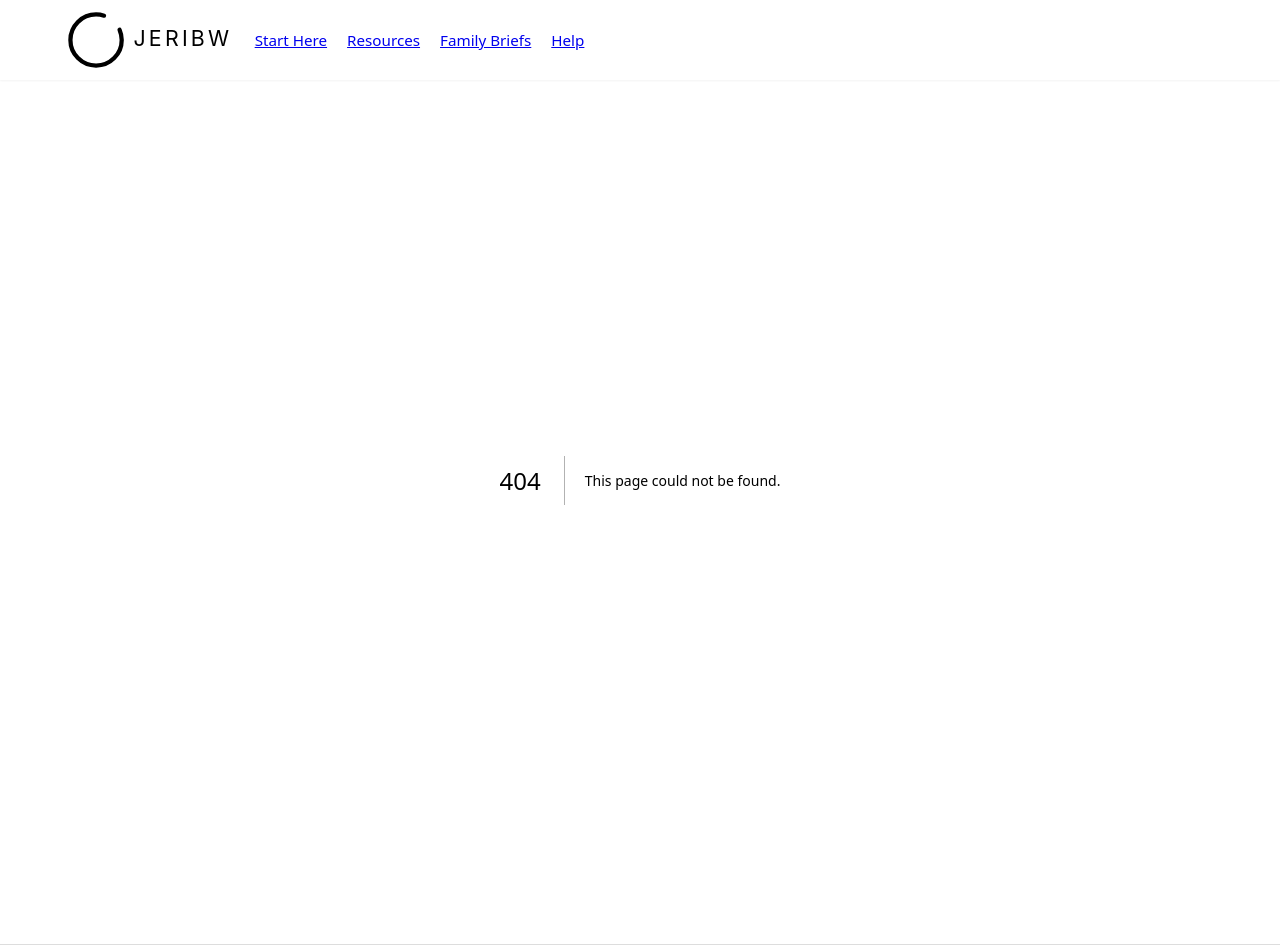
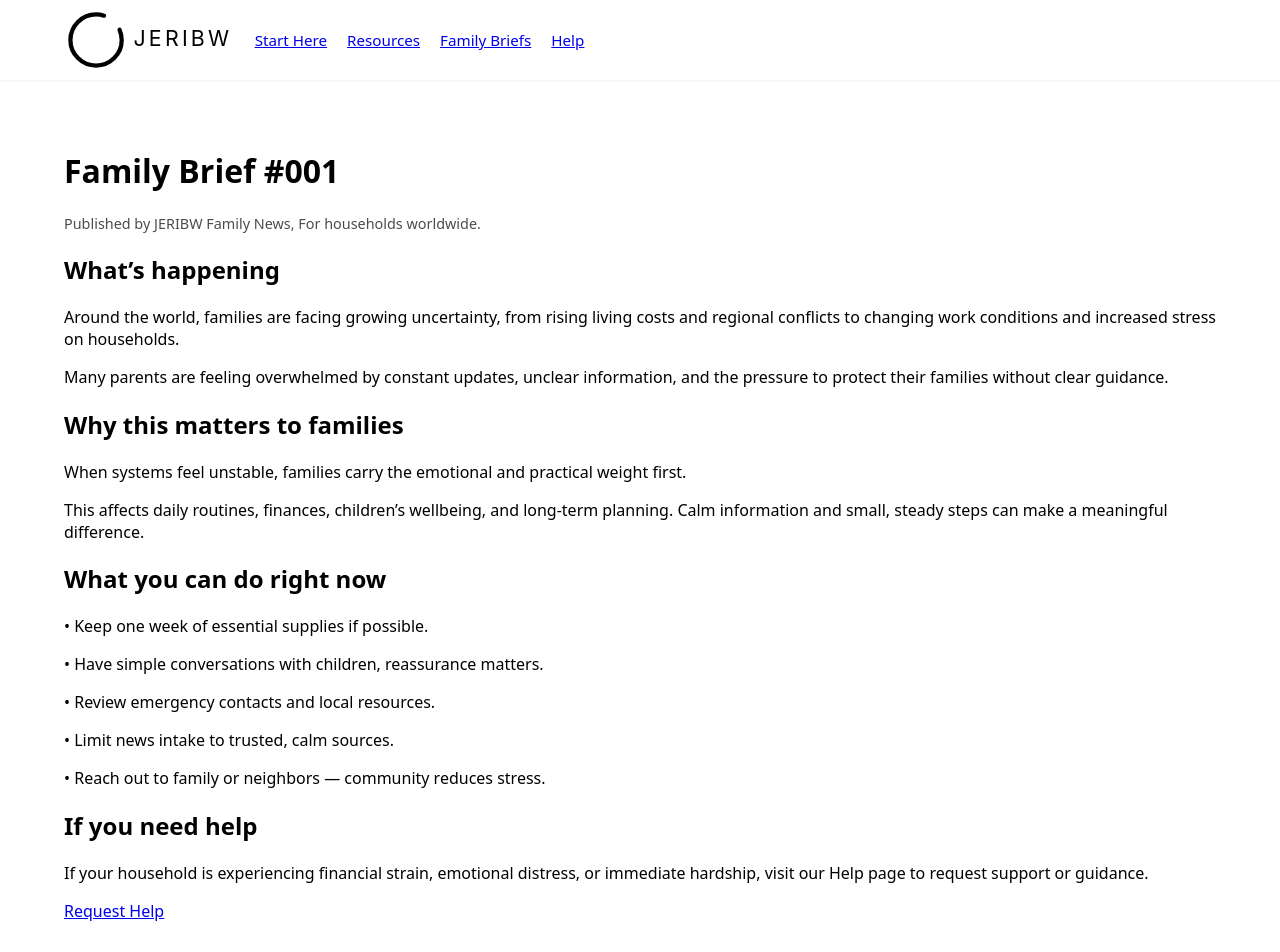
Before and after one commit to Jeribw-Foundation/jeribw, a Next.js app: page /briefs/first-family-brief in a window 1280 px wide. Before the commit this address had no page. Shown: the top 952 px of the page. Built offline with nearby package versions, Linux system fonts and the light colour scheme.

Commit message:
Add first Family Brief page

```diff
--- /dev/null
+++ b/app/briefs/first-family-brief/page.tsx
@@ -0,0 +1,74 @@
+export default function FirstFamilyBrief() {
+  return (
+    <main style={{ maxWidth: "72rem", margin: "0 auto", padding: "3rem 1.5rem" }}>
+      <h1>Family Brief #001</h1>
+
+      <p style={{ opacity: 0.7, fontSize: "0.9rem" }}>
+        Published by JERIBW Family News, For households worldwide.
+      </p>
+
+      <section>
+        <h2>What’s happening</h2>
+
+        <p>
+          Around the world, families are facing growing uncertainty, from rising
+          living costs and regional conflicts to changing work conditions and
+          increased stress on households.
+        </p>
+
+        <p>
+          Many parents are feeling overwhelmed by constant updates, unclear
+          information, and the pressure to protect their families without clear
+          guidance.
+        </p>
+      </section>
+
+      <section>
+        <h2>Why this matters to families</h2>
+
+        <p>
+          When systems feel unstable, families carry the emotional and practical
+          weight first.
+        </p>
+
+        <p>
+          This affects daily routines, finances, children’s wellbeing, and
+          long-term planning. Calm information and small, steady steps can make a
+          meaningful difference.
+        </p>
+      </section>
+
+      <section>
+        <h2>What you can do right now</h2>
+
+        <p>• Keep one week of essential supplies if possible.</p>
+        <p>• Have simple conversations with children, reassurance matters.</p>
+        <p>• Review emergency contacts and local resources.</p>
+        <p>• Limit news intake to trusted, calm sources.</p>
+        <p>• Reach out to family or neighbors — community reduces stress.</p>
+      </section>
+
+      <section>
+        <h2>If you need help</h2>
+
+        <p>
+          If your household is experiencing financial strain, emotional distress,
+          or immediate hardship, visit our Help page to request support or guidance.
+        </p>
+
+        <p>
+          <a href="/help">Request Help</a>
+        </p>
+      </section>
+
+      <section>
+        <hr style={{ marginTop: "3rem" }} />
+
+        <p style={{ fontSize: "0.9rem", opacity: 0.6 }}>
+          This Family Brief is part of JERIBW’s calm information initiative.
+          Updated as conditions evolve.
+        </p>
+      </section>
+    </main>
+  );
+}
```
